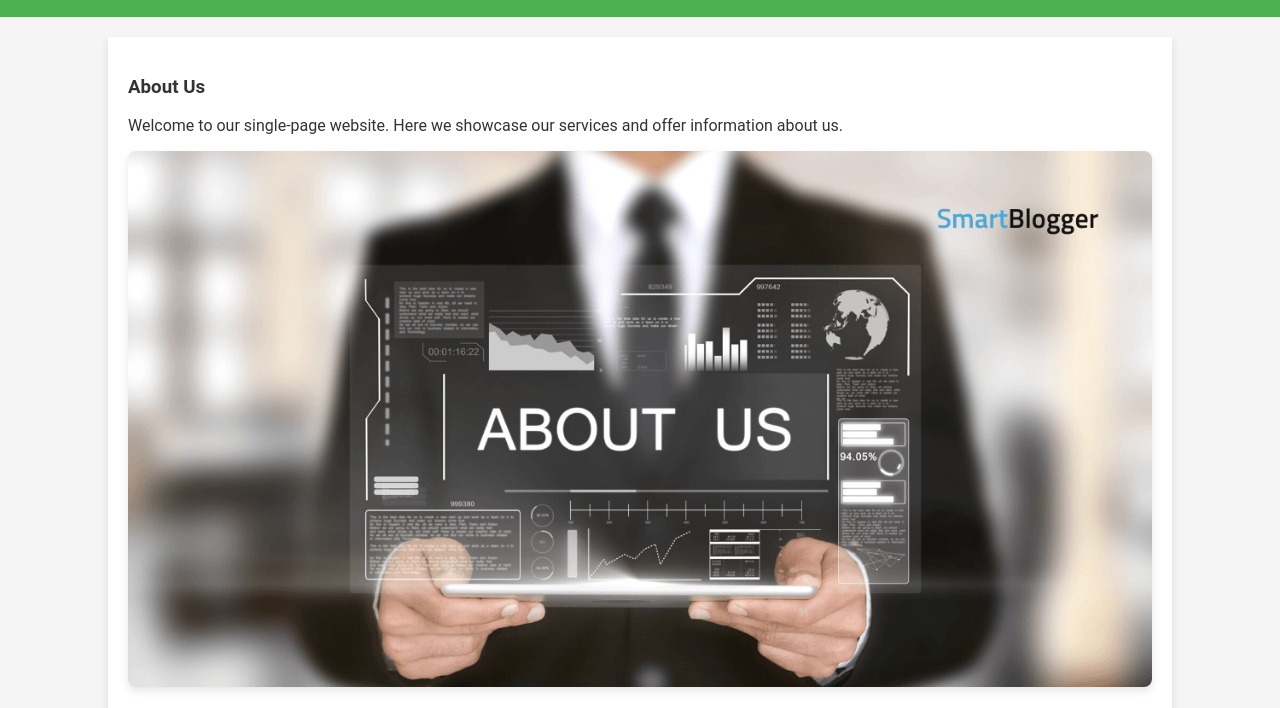
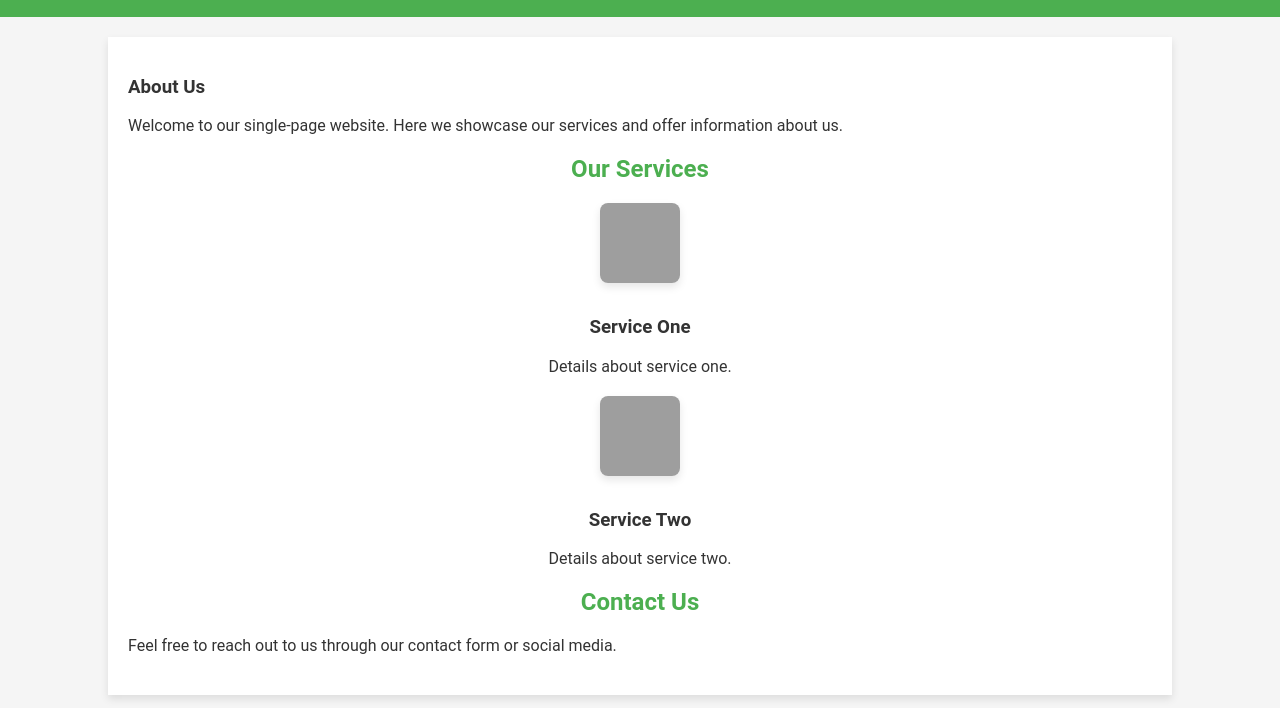
Before and after one commit to Samikshawagaj34/business-web, a plain HTML site: page index.html in a window 1280 px wide. Shown: the part 89-797 px from the top of the page. Drawn offline with Linux system fonts and the light colour scheme; grey boxes are pictures that could not be loaded.

Commit message:
modifiy image

```diff
--- a/index.html
+++ b/index.html
@@ -22,7 +22,7 @@
         <section id="about">
             <h3>About Us</h3>
             <p>Welcome to our single-page website. Here we showcase our services and offer information about us.</p>
-            <img src="./img/About us.png" alt="About Us Image">
+
         </section>
         <section id="services">
             <h2>Our Services</h2>
```
